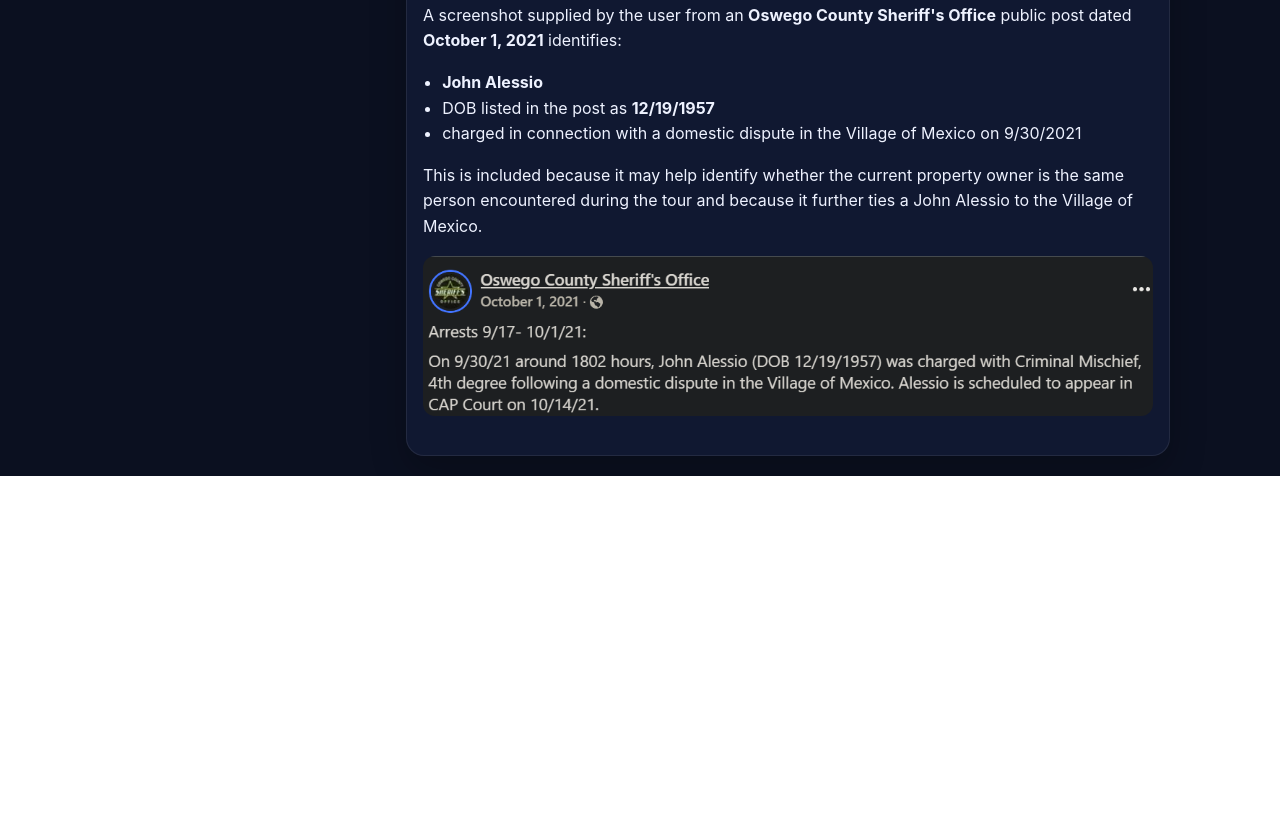
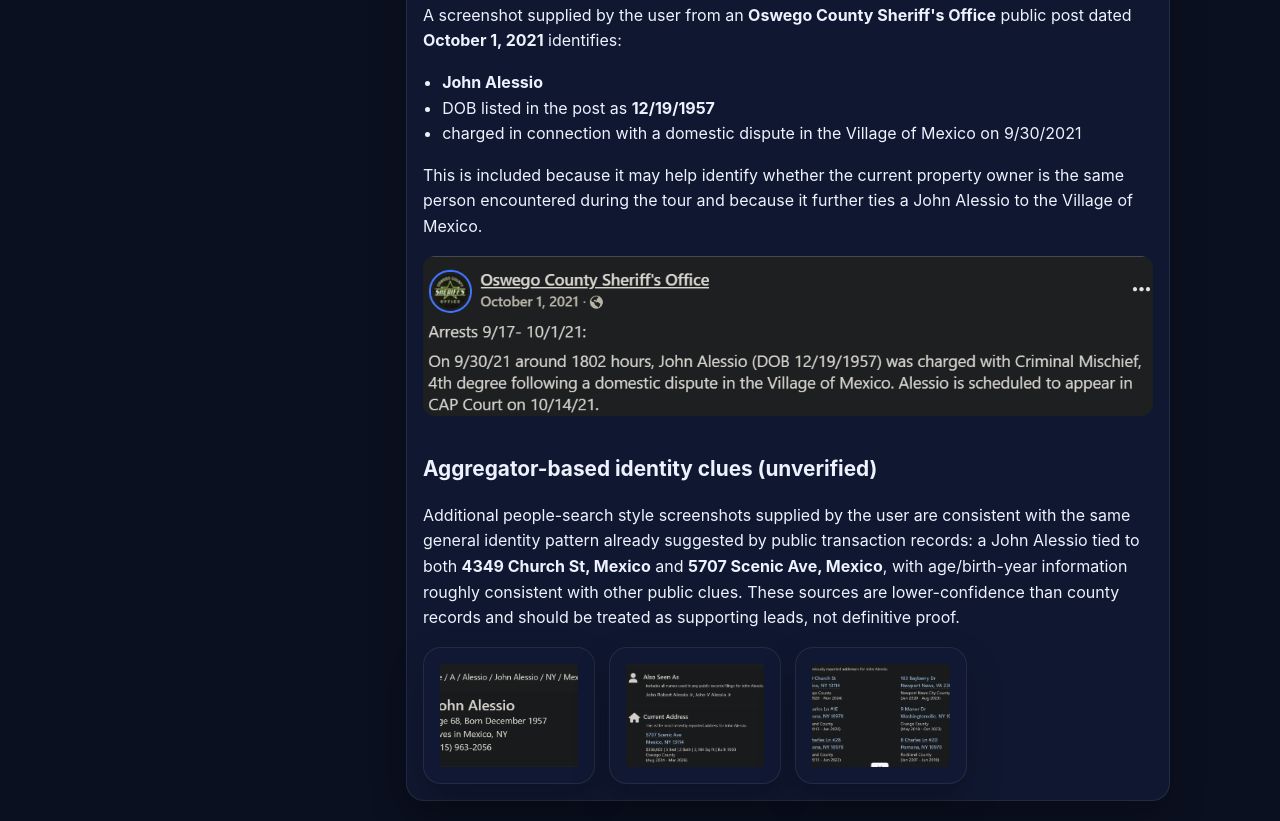
Before and after one commit to benjaminarthurt/house-search, a plain HTML site: page 5707/14-current-owner-profile.html in a window 1280 px wide. Shown: the part 2012-2833 px from the top of the page. Before the commit the page ends 2488 px from the top, so only its background shows below. Drawn offline with Linux system fonts and the light colour scheme.

Commit message:
Update owner profile with public aggregator identity clues

```diff
--- a/5707/14-current-owner-profile.html
+++ b/5707/14-current-owner-profile.html
@@ -60,4 +60,11 @@
 </ul>
 <p>This is included because it may help identify whether the current property owner is the same person encountered during the tour and because it further ties a John Alessio to the Village of Mexico.</p>
 <p><img src="media/images/current-owner/2021-oswego-sheriff-john-alessio-charge.png" alt="Oswego County Sheriff's Office screenshot about John Alessio" style="max-width:100%;border-radius:12px"></p>
+<h2>Aggregator-based identity clues (unverified)</h2>
+<p>Additional people-search style screenshots supplied by the user are consistent with the same general identity pattern already suggested by public transaction records: a John Alessio tied to both <strong>4349 Church St, Mexico</strong> and <strong>5707 Scenic Ave, Mexico</strong>, with age/birth-year information roughly consistent with other public clues. These sources are lower-confidence than county records and should be treated as supporting leads, not definitive proof.</p>
+<div class="gallery">
+<article class="card media-card"><a href="media/images/current-owner/truepeoplesearch-john-alessio-summary-1.png"><img src="media/images/current-owner/truepeoplesearch-john-alessio-summary-1.png" alt="TruePeopleSearch John Alessio summary 1"></a></article>
+<article class="card media-card"><a href="media/images/current-owner/truepeoplesearch-john-alessio-summary-2.png"><img src="media/images/current-owner/truepeoplesearch-john-alessio-summary-2.png" alt="TruePeopleSearch John Alessio summary 2"></a></article>
+<article class="card media-card"><a href="media/images/current-owner/truepeoplesearch-john-alessio-summary-3.png"><img src="media/images/current-owner/truepeoplesearch-john-alessio-summary-3.png" alt="TruePeopleSearch John Alessio summary 3"></a></article>
+</div>
 </section></div></main></body></html>
```
Also changed, not shown: 5707/media-index.html (+1 -1 lines), 5707/media/images/current-owner/truepeoplesearch-john-alessio-summary-1.png (added), 5707/media/images/current-owner/truepeoplesearch-john-alessio-summary-2.png (added), 5707/media/images/current-owner/truepeoplesearch-john-alessio-summary-3.png (added).
